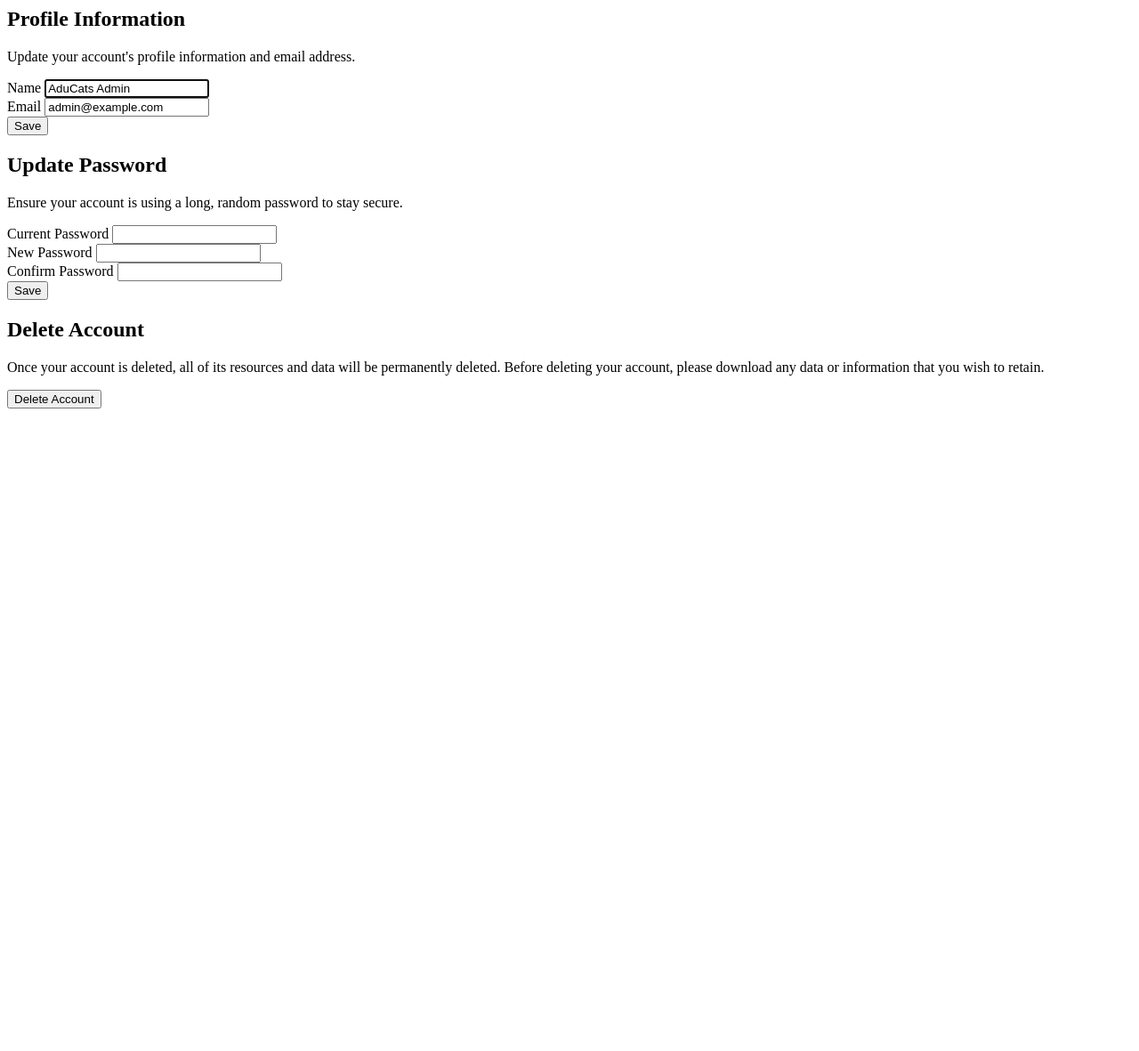
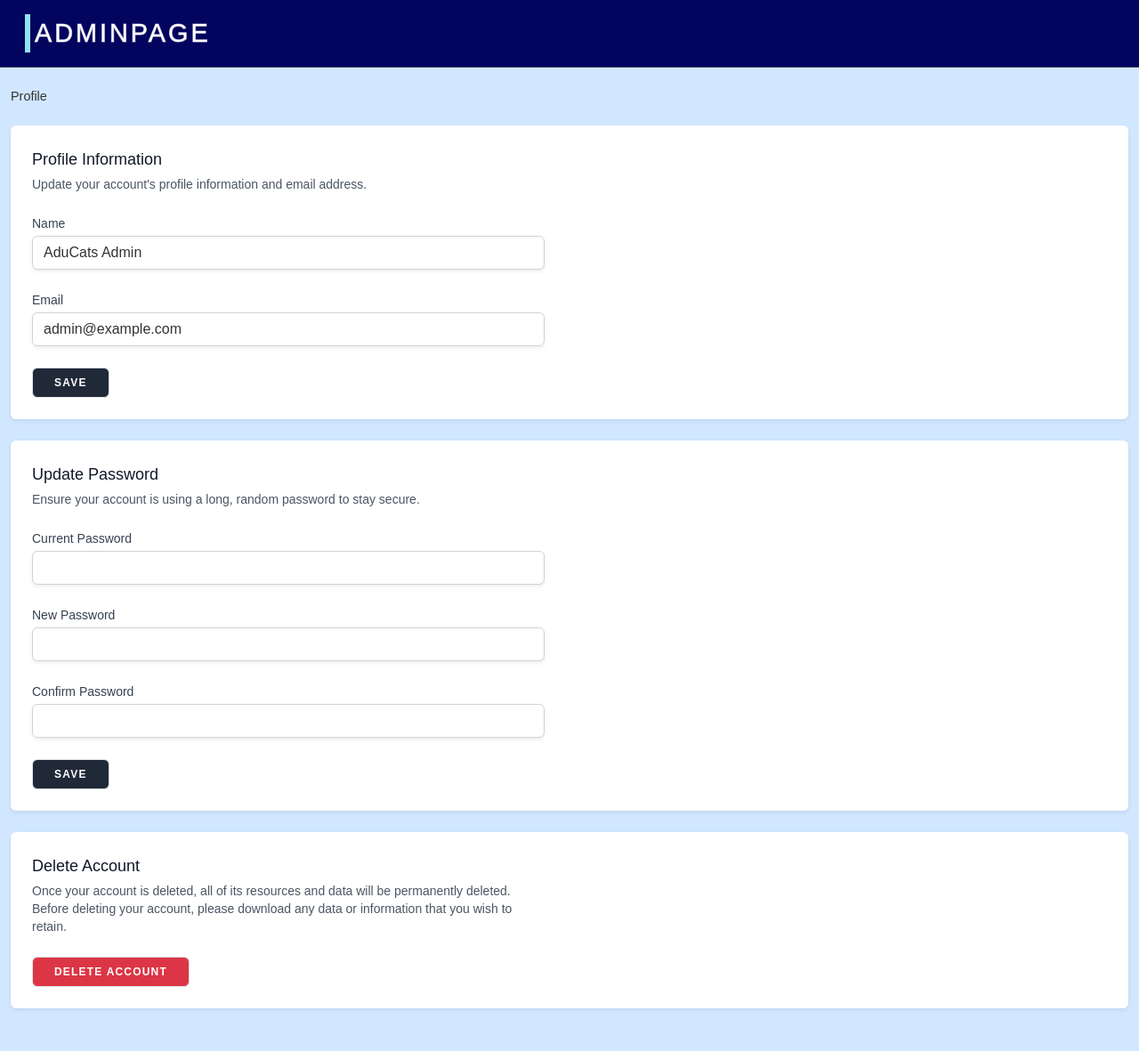
Before and after one commit to iStrafe/Capstone, a Laravel app: page /profile in a window 1280 px wide. Shown: the whole page at 89% size. Before the commit the page ends 459 px from the top, so only its background shows below. Run offline with Laravel 12, Linux system fonts and the light colour scheme; a user stored in the database is signed in; data comes from the database, SQL or seed files in the repository; style sheets or scripts are compiled from the project's sources; some libraries are stand-ins or nearby versions.

Commit message:
Give /profile the site head and navigation so Delete Account works
The profile page was a bare fragment: no stylesheet and no Alpine, so the
Delete Account confirmation never opened. Wrapping it in the Breeze layout
made it work but rendered a full-screen logo and unreadable buttons because
Tailwind is not in the Vite build, so it now includes scripts and
Navigationbar like the other user pages, with a few button colours.

Co-Authored-By: Claude Opus 5.5 (1M context) <noreply@anthropic.com>
Claude-Session: https://claude.ai/code/session_01QSAEwQUtSWEwD1BhDK2uV2

```diff
--- a/resources/views/profile/edit.blade.php
+++ b/resources/views/profile/edit.blade.php
@@ -1,29 +1,37 @@
-<div>
-    <x-slot name="header">
-        <h2 class="font-semibold text-xl text-gray-800 dark:text-gray-200 leading-tight">
-            {{ __('Profile') }}
-        </h2>
-    </x-slot>
+{{-- Uses the site's own head and navigation like the other user pages. The Breeze
+     layout is not used because Tailwind is not in the Vite build, so it renders unstyled.
+     The scripts partial loads Vite (Alpine), which opens the Delete Account confirmation. --}}
+@include('scripts')
+@include('Navigationbar')
 
-    <div class="py-12">
-        <div class="max-w-7xl mx-auto sm:px-6 lg:px-8 space-y-6">
-            <div class="p-4 sm:p-8 bg-white dark:bg-gray-800 shadow sm:rounded-lg">
-                <div class="max-w-xl">
+<style>
+    /* Breeze button colours, which Bootstrap does not provide */
+    .profile-page button.inline-flex { padding: .5rem 1rem; border-radius: .375rem; }
+    .profile-page .bg-gray-800 { background-color: #1f2937; color: #fff; }
+    .profile-page .bg-red-600 { background-color: #dc3545; color: #fff; }
+    .profile-page input[type=text], .profile-page input[type=email], .profile-page input[type=password] {
+        display: block; width: 100%; padding: .375rem .75rem; border: 1px solid #ced4da; border-radius: .375rem;
+    }
+</style>
+
+<div class="profile-page container py-4">
+    <h2 class="mb-4">{{ __('Profile') }}</h2>
+
+    <div class="p-4 mb-4 bg-white shadow-sm rounded">
+        <div style="max-width: 36rem">
             @include('profile.partials.update-profile-information-form')
         </div>
     </div>
 
-            <div class="p-4 sm:p-8 bg-white dark:bg-gray-800 shadow sm:rounded-lg">
-                <div class="max-w-xl">
+    <div class="p-4 mb-4 bg-white shadow-sm rounded">
+        <div style="max-width: 36rem">
             @include('profile.partials.update-password-form')
         </div>
     </div>
 
-            <div class="p-4 sm:p-8 bg-white dark:bg-gray-800 shadow sm:rounded-lg">
-                <div class="max-w-xl">
+    <div class="p-4 mb-4 bg-white shadow-sm rounded">
+        <div style="max-width: 36rem">
             @include('profile.partials.delete-user-form')
         </div>
     </div>
 </div>
-    </div>
-</div>
```
Also changed, not shown: tests/Feature/ProfileTest.php (+7 -1 lines). Lines whose indentation alone changed are shown as unchanged.
